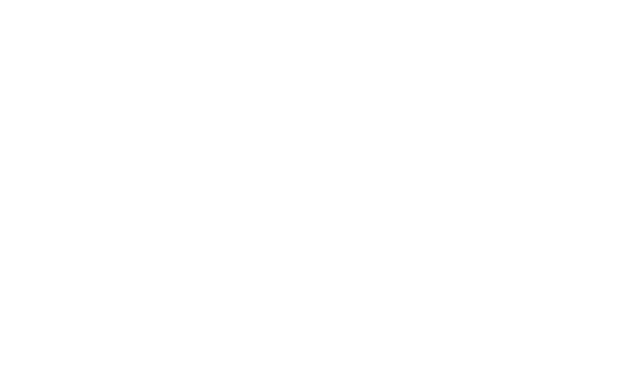
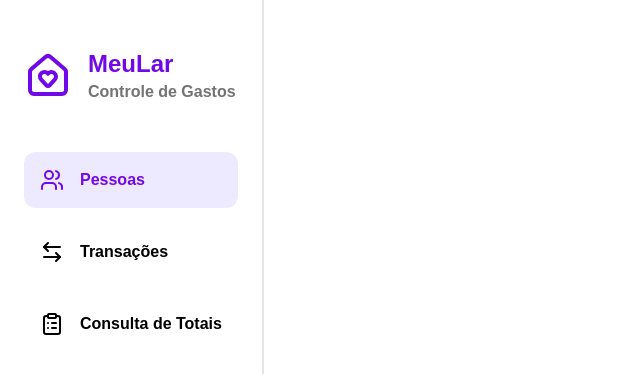
Before and after one commit to WeskleyReis/MeuLar, a React (Vite) app in the folder frontend/: page /pessoas in a window 1280 px wide. Shown: the top 374 px of the page, without its empty margins (0-640 px from the left). Built offline with nearby package versions, Linux system fonts and the light colour scheme.

Commit message:
Cria o componente de NavBar e NavItem com função de mudar tema

```diff
--- a/frontend/src/components/NavBar.tsx
+++ /dev/null
@@ -1,7 +0,0 @@
-export function NavBar() {
-  return (
-    <div>
-
-    </div>
-  )
-}
--- /dev/null
+++ b/frontend/src/components/NavBar/NavBar.tsx
@@ -0,0 +1,75 @@
+import { HouseHeart, Users, ArrowLeftRight, ClipboardList, Moon, Sun } from "lucide-react";
+import { NavItem } from "../NavItem/NavItem";
+import { useTheme } from "../../hooks/useTheme";
+
+export function NavBar() {
+  const { theme, toggleTheme } = useTheme()
+  return (
+    <div
+      className="
+        w-fit px-6 py-12
+        flex flex-col justify-between items-center
+        border-r-2 border-black/10
+      "
+    >
+      <div className="flex flex-col gap-12">
+        <div className="flex items-center gap-4">
+          <HouseHeart
+            size={48}
+            className="text-violet-700 shrink-0"
+          />
+          <div>
+            <p
+              className="
+                text-2xl font-bold
+                text-violet-700
+              "
+            >
+              MeuLar
+            </p>
+            <p
+              className="
+                text-base font-bold
+                whitespace-nowrap
+                text-neutral-500
+              "
+            >
+              Controle de Gastos
+            </p>
+          </div>
+        </div>
+        <div className="flex flex-col gap-4">
+          <NavItem
+            to="/pessoas"
+            icon={Users}
+            title="Pessoas"
+          />
+          <NavItem
+            to="/transacoes"
+            icon={ArrowLeftRight}
+            title="Transações"
+          />
+          <NavItem
+            to="/relatorios"
+            icon={ClipboardList}
+            title="Consulta de Totais"
+          />
+        </div>
+      </div>
+      <button
+        onClick={toggleTheme}
+        className={
+          `
+            w-full p-4 text-neutral-500 cursor-pointer
+            flex gap-4 items-center justify-center
+            border rounded-xl
+            ${theme === "dark" ? "text-white" : ""}
+          `
+        }
+      >
+        {theme === "light" ? <Moon size={24} /> : <Sun size={24} />}
+        {theme === "light" ? "Modo Escuro" : "Modo Claro"}
+      </button>
+    </div>
+  )
+}
--- /dev/null
+++ b/frontend/src/components/NavItem/NavItem.tsx
@@ -0,0 +1,29 @@
+import type { LucideIcon } from "lucide-react";
+import { NavLink } from "react-router-dom";
+
+interface NavItemProps {
+  to: string
+  icon: LucideIcon
+  title: string
+}
+
+export function NavItem({
+  to,
+  icon: Icon,
+  title
+}: NavItemProps) {
+  return (
+    <NavLink
+      to={to}
+      className={({isActive}) =>
+      `
+        p-4 flex gap-4 rounded-xl
+        ${ isActive ? "text-violet-700 bg-violet-100" : ""}
+      `
+      }
+    >
+        <Icon size={24} />
+        <p className="text-base font-bold whitespace-nowrap">{title}</p>
+    </NavLink>
+  )
+}
--- /dev/null
+++ b/frontend/src/hooks/useTheme.ts
@@ -0,0 +1,31 @@
+import { useEffect, useState } from "react";
+
+type Theme = "light" | "dark"
+
+export function useTheme() {
+  const [ theme, setTheme ] = useState<Theme>(() => {
+    return (localStorage.getItem("theme") as Theme) || "dark"
+  })
+
+  useEffect(() => {
+    const html = document.documentElement
+
+    if (theme === "dark") {
+      html.classList.add("dark")
+    } else {
+      html.classList.remove("dark")
+    }
+
+    localStorage.setItem("theme", theme)
+  }, [theme])
+
+  function toggleTheme() {
+    setTheme((prev) => (prev === "dark" ? "light" : "dark"))
+  }
+
+  return {
+    theme,
+    setTheme,
+    toggleTheme,
+  }
+}
--- a/frontend/src/pages/Pessoas/Pessoas.tsx
+++ b/frontend/src/pages/Pessoas/Pessoas.tsx
@@ -1,10 +1,10 @@
-import { NavBar } from "../../components/NavBar"
+import { NavBar } from "../../components/NavBar/NavBar"
 
 export function Pessoas() {
   return (
     <main className="min-h-screen flex">
       <NavBar />
-      <section>
+      <section className="w-full p-12">
 
       </section>
     </main>
--- a/frontend/src/pages/Relatorios/Relatorios.tsx
+++ b/frontend/src/pages/Relatorios/Relatorios.tsx
@@ -1,4 +1,4 @@
-import { NavBar } from "../../components/NavBar"
+import { NavBar } from "../../components/NavBar/NavBar"
 
 export function Relatorios() {
   return (
--- a/frontend/src/pages/Transacoes/Transacoes.tsx
+++ b/frontend/src/pages/Transacoes/Transacoes.tsx
@@ -1,4 +1,4 @@
-import { NavBar } from "../../components/NavBar"
+import { NavBar } from "../../components/NavBar/NavBar"
 
 export function Transacoes() {
   return (
```
